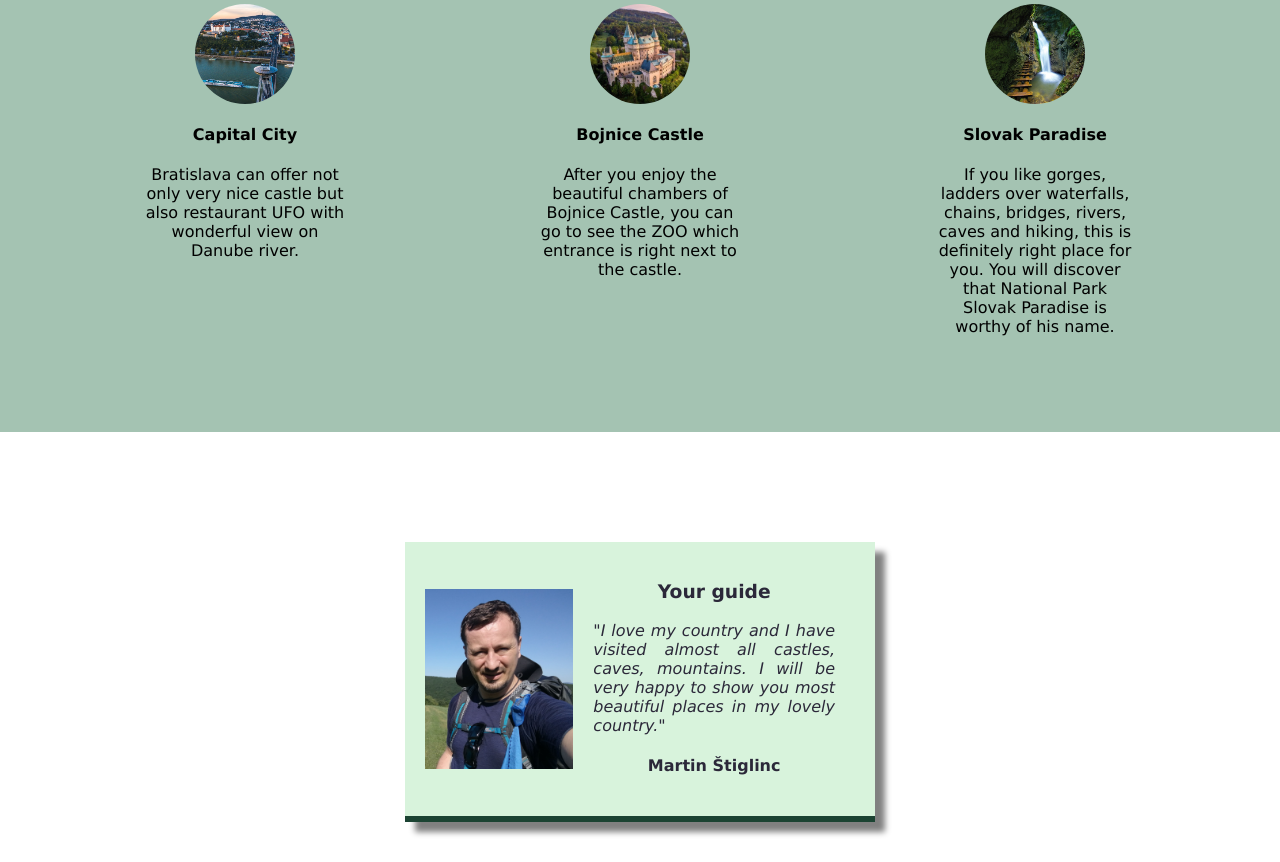
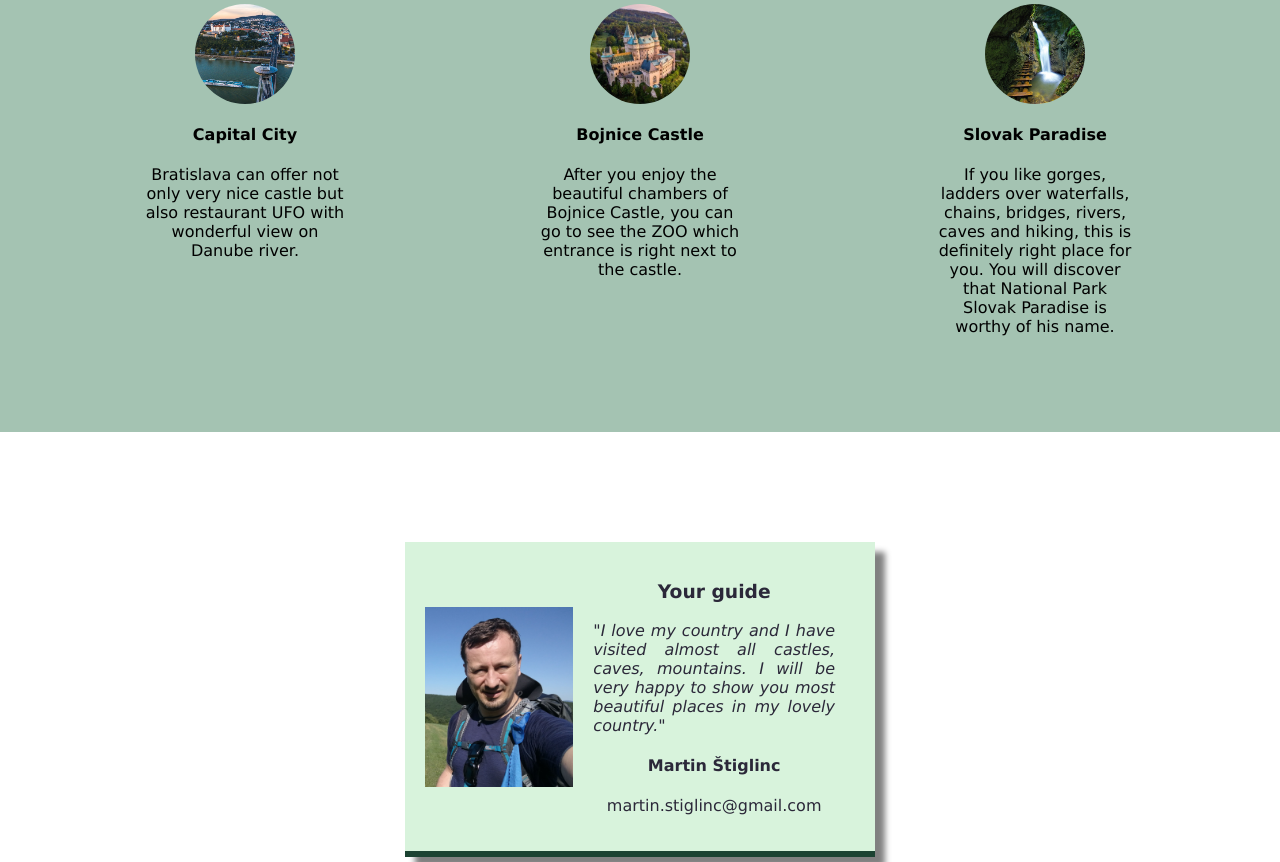
Before and after one commit to MartinStiglinc/myCountry, a plain HTML site: page index.html in a window 1280 px wide. Shown: the part 517-1379 px from the top of the page. Drawn offline with Linux system fonts and the light colour scheme.

Commit message:
Update index.html
added email address

```diff
--- a/index.html
+++ b/index.html
@@ -44,6 +44,7 @@
                 <h3>Your guide</h3>
                 <p class="padd2">"I love my country and I have visited almost all castles, caves, mountains. I will be very happy to show you most beautiful places in my lovely country."</p>
                 <h4>Martin Štiglinc</h4>
+		    <p>martin.stiglinc@gmail.com</p>
 
             </div>
         </div>
```
